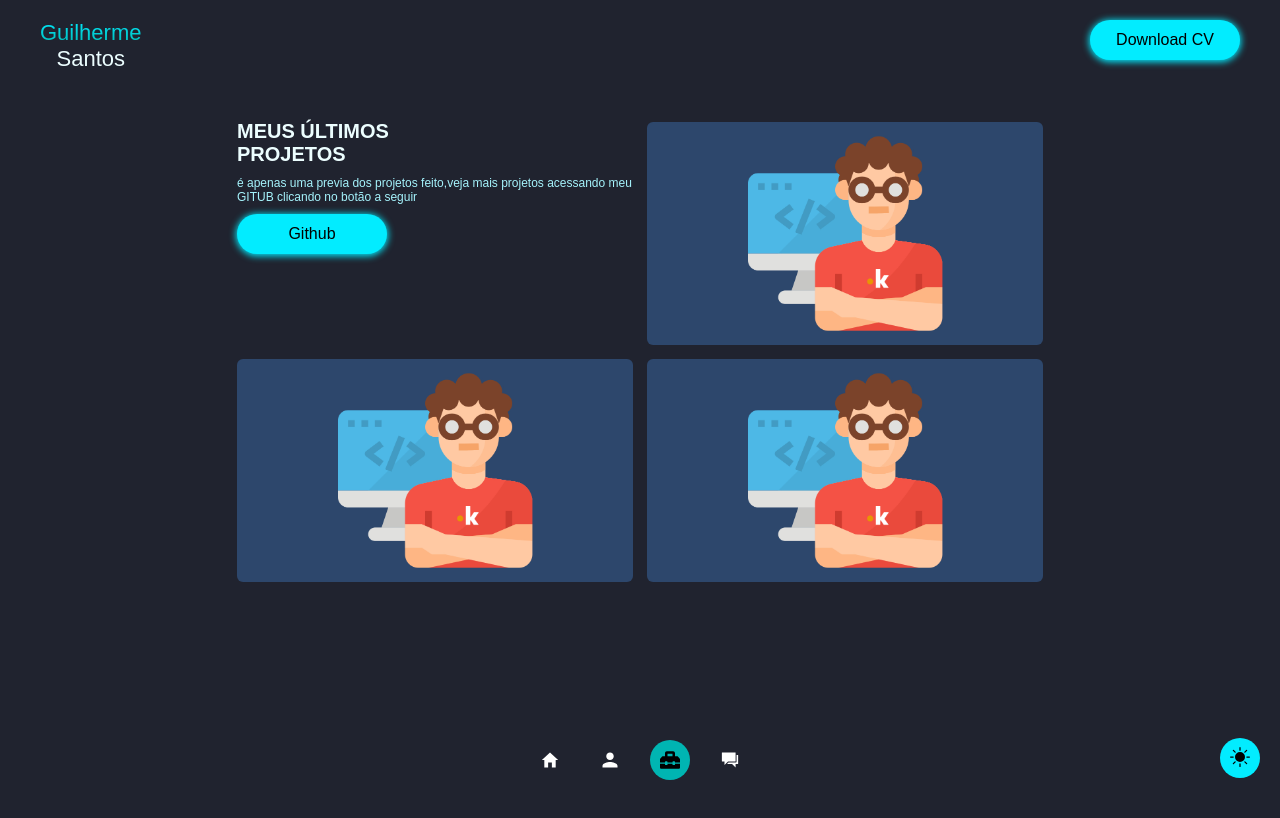
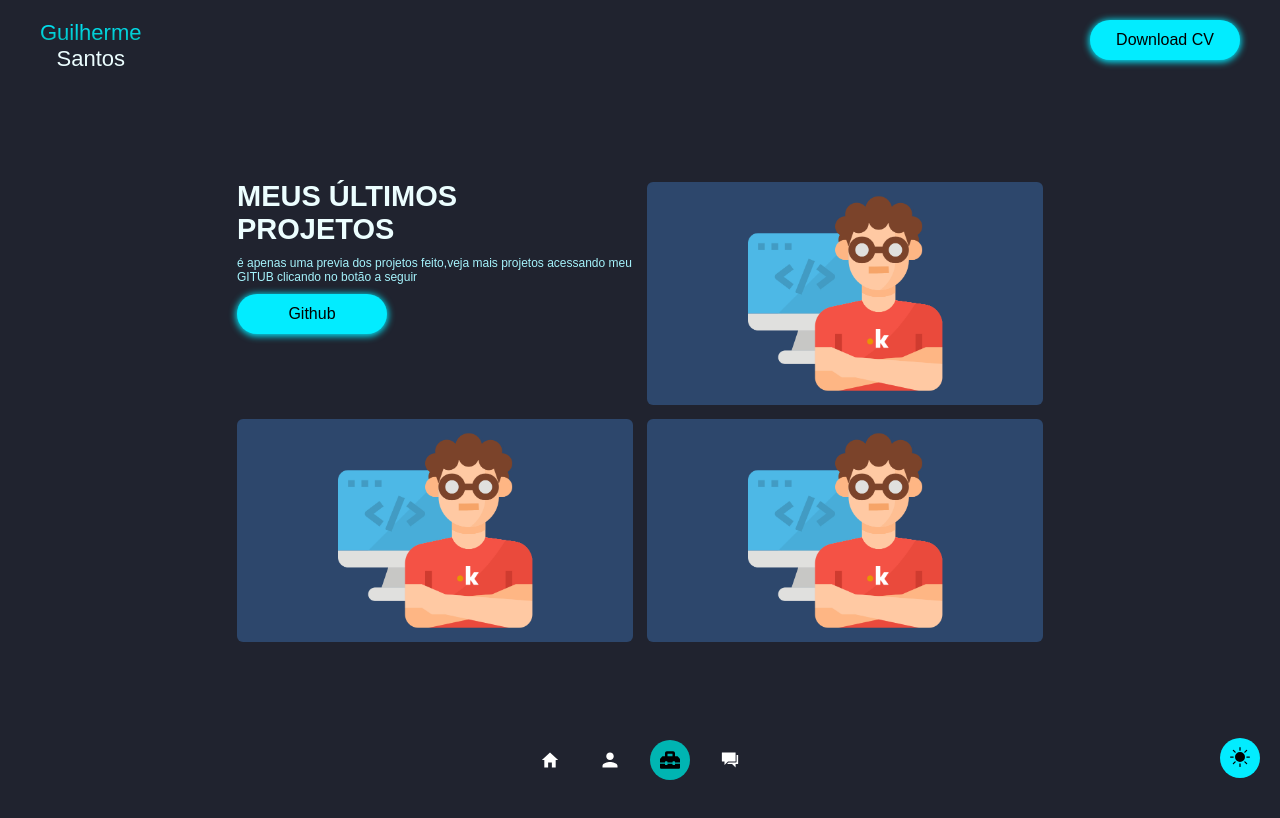
Before and after one commit to GuilhermeDevv/portfolio2.0, a React (Vite) app: page /projects in a window 1280 px wide. Shown: the top 818 px of the page. Built offline with nearby package versions, Linux system fonts and the light colour scheme.

Commit message:
ajuste no tamanho do h1

```diff
--- a/src/components/ProjectsComponent/styles.ts
+++ b/src/components/ProjectsComponent/styles.ts
@@ -6,17 +6,20 @@ export const Container = styled.div`
 `;
 export const Content = styled.div`
   display: flex;
-
-  padding-top: 20px;
+  position: relative;
+  top: 80px;
   flex-wrap: wrap;
   justify-content: center;
   align-content: flex-start;
-  min-height: 100vh;
+  min-height: calc(100% - 80px);
   width: 100%;
   gap: 10px;
   @media (min-width: 920px) {
+    overflow: hidden;
+  }
+  @media (max-width: 920px) {
     min-height: 130vh;
-    overflow: hidden;
+    top: 20px;
   }
 `;
 export const Info = styled.div`
@@ -43,6 +46,9 @@ export const Info = styled.div`
     text-transform: uppercase;
     max-width: 60%;
     color: ${({ theme }) => theme.colors.text};
+    @media (min-width: 428px) {
+      font-size: 29px;
+    }
   }
   & span {
     font-size: 12px;
```
